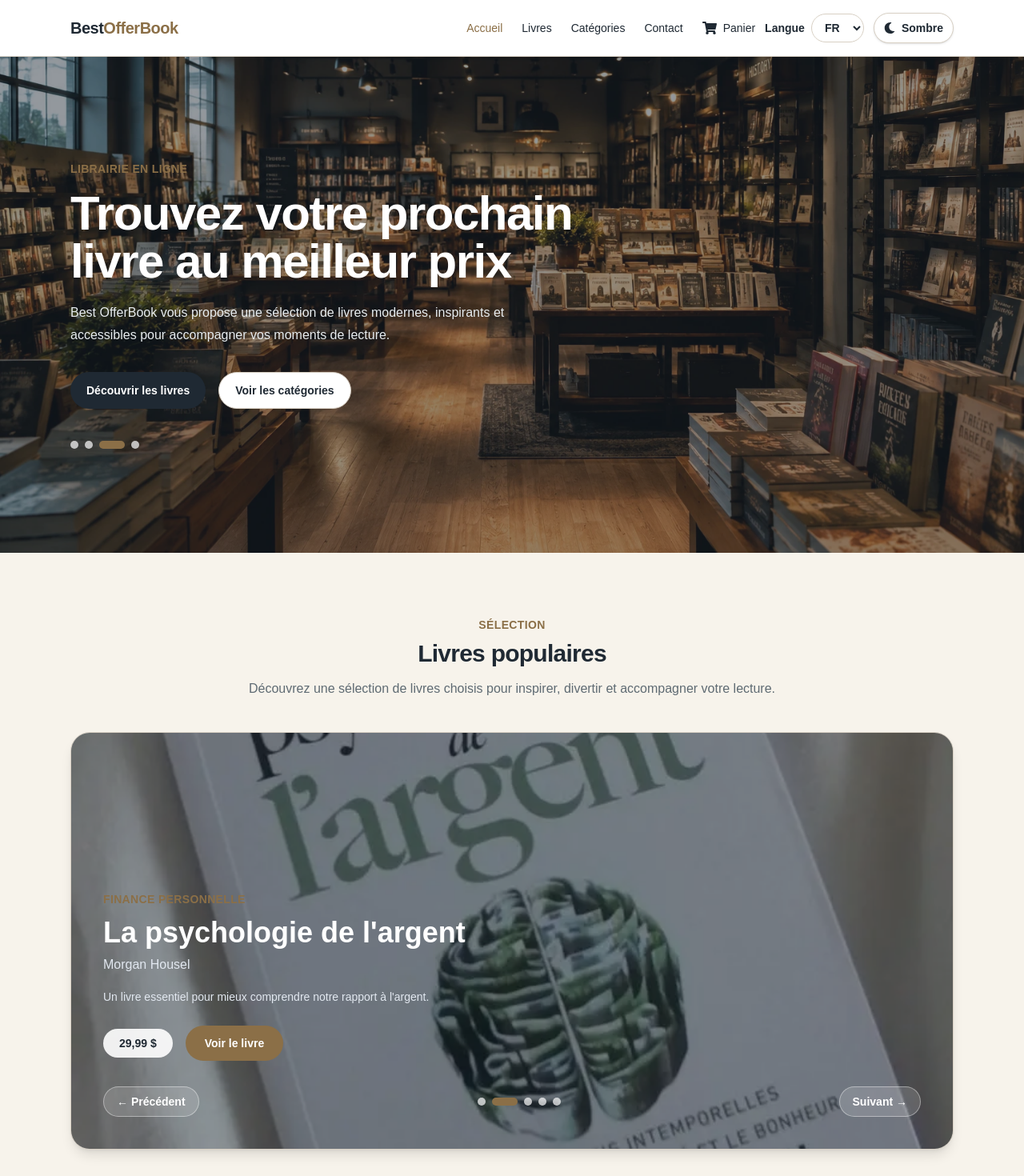
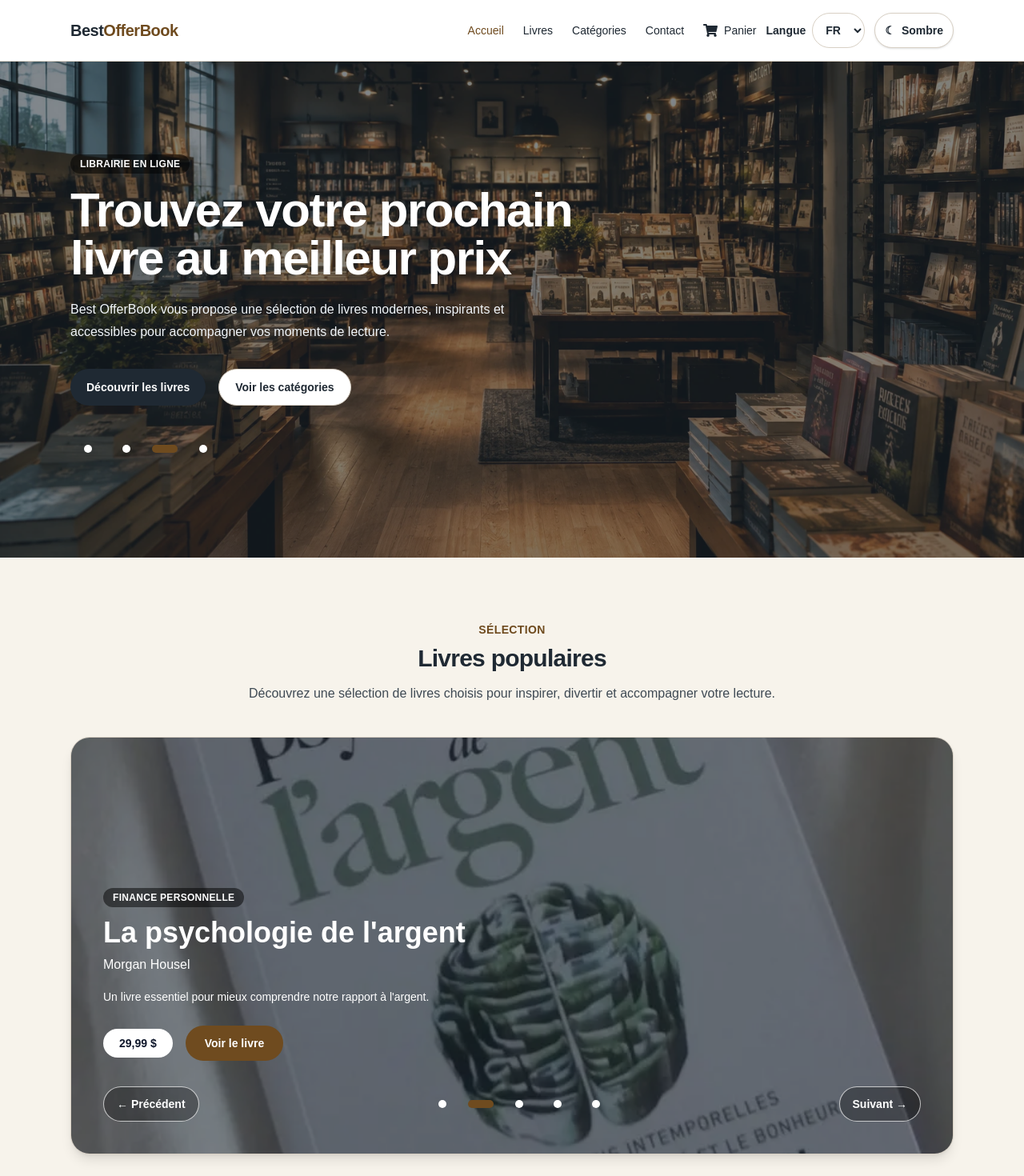
Before and after one commit to mubiluludeo77-ux/Best-offer-books, a Next.js app: page / in a window 1280 px wide. Shown: the top 1470 px of the page at 80% size. Built offline with nearby package versions, Linux system fonts and the light colour scheme.

Commit message:
performances  amélioré

```diff
--- a/src/app/globals.css
+++ b/src/app/globals.css
@@ -12,18 +12,18 @@
   --color-background: #f7f3eb;
   --color-surface: #ffffff;
   --color-primary: #1f2933;
-  --color-secondary: #8b6f47;
-  --color-muted: #5f6b73;
+  --color-secondary: #6f4b1f;
+  --color-muted: #3f4a54;
   --color-border: #d8d0c4;
 
   --color-card: #ffffff;
   --color-soft: #e8dfd2;
   --color-hover: #ece4d8;
 
-  --color-hero-overlay: rgba(31, 41, 51, 0.48);
-  --color-slider-overlay: rgba(31, 41, 51, 0.48);
+  --color-hero-overlay: rgba(31, 41, 51, 0.56);
+  --color-slider-overlay: rgba(31, 41, 51, 0.58);
   --color-hero-text: #ffffff;
-  --color-hero-muted: #e8edf0;
+  --color-hero-muted: #f1f5f9;
 
   --color-menu-surface: #ffffff;
 
@@ -46,18 +46,18 @@ html.dark {
   --color-background: #0f172a;
   --color-surface: #1e293b;
   --color-primary: #f8fafc;
-  --color-secondary: #d6b37c;
-  --color-muted: #cbd5e1;
+  --color-secondary: #f4d28f;
+  --color-muted: #d7e1ea;
   --color-border: #334155;
 
   --color-card: #1e293b;
   --color-soft: #1f2937;
   --color-hover: #334155;
 
-  --color-hero-overlay: rgba(2, 6, 23, 0.62);
-  --color-slider-overlay: rgba(2, 6, 23, 0.62);
+  --color-hero-overlay: rgba(2, 6, 23, 0.68);
+  --color-slider-overlay: rgba(2, 6, 23, 0.68);
   --color-hero-text: #ffffff;
-  --color-hero-muted: #e2e8f0;
+  --color-hero-muted: #f1f5f9;
 
   --color-menu-surface: #1e293b;
 
--- a/src/components/header/LanguageSwitcher.tsx
+++ b/src/components/header/LanguageSwitcher.tsx
@@ -18,15 +18,20 @@ export default function LanguageSwitcher() {
   }
 
   return (
-    <label className="flex items-center gap-2 text-sm font-semibold text-[var(--color-primary)]">
-      <span className="hidden sm:inline">{t('language.label')}</span>
+    <label
+      htmlFor="language-switcher"
+      className="flex items-center gap-2 text-sm font-semibold text-[var(--color-primary)]"
+    >
+      <span className="sr-only sm:not-sr-only">{t('language.label')}</span>
 
       <select
+        id="language-switcher"
         value={currentLanguage}
+        aria-label={t('language.label')}
         onChange={(event) =>
           handleChangeLanguage(event.target.value as SupportedLanguage)
         }
-        className="rounded-full border border-[var(--color-border)] bg-[var(--color-surface)] px-3 py-2 text-sm text-[var(--color-primary)] outline-none transition hover:bg-[var(--color-hover)]"
+        className="min-h-11 rounded-full border border-[var(--color-border)] bg-[var(--color-surface)] px-3 py-2 text-sm text-[var(--color-primary)] outline-none transition hover:bg-[var(--color-hover)]"
       >
         <option value="fr">{t('language.fr')}</option>
         <option value="en">{t('language.en')}</option>
--- a/src/components/header/ThemeToggle.tsx
+++ b/src/components/header/ThemeToggle.tsx
@@ -1,39 +1,27 @@
 'use client';
-
-import { FaMoon, FaSun } from 'react-icons/fa';
 
 import { useTranslation } from 'react-i18next';
 
 import { useTheme } from '@/providers/ThemeProvider';
 
 export default function ThemeToggle() {
-
   const { theme, toggleTheme } = useTheme();
-
   const { t } = useTranslation('header');
 
   const isDark = theme === 'dark';
 
   return (
-<button
-
+    <button
       type="button"
-
       onClick={toggleTheme}
-
-      className="flex items-center gap-2 rounded-full border border-[var(--color-border)] bg-[var(--color-surface)] px-3 py-2 text-sm font-semibold text-[var(--color-primary)] shadow-sm transition hover:bg-[var(--color-hover)]"
-
+      className="flex min-h-11 items-center gap-2 rounded-full border border-[var(--color-border)] bg-[var(--color-surface)] px-3 py-2 text-sm font-semibold text-[var(--color-primary)] shadow-sm transition hover:bg-[var(--color-hover)]"
       aria-label={isDark ? t('theme.goLight') : t('theme.goDark')}
->
-
-      {isDark ? <FaSun /> : <FaMoon />}
+    >
+      <span aria-hidden="true">{isDark ? '☀' : '☾'}</span>
 
       <span className="hidden sm:inline">
-
         {isDark ? t('theme.light') : t('theme.dark')}
-</span>
-</button>
-
+      </span>
+    </button>
   );
-
 }
--- a/src/components/home/FeaturedBooks.tsx
+++ b/src/components/home/FeaturedBooks.tsx
@@ -2,7 +2,7 @@
 
 import { useEffect, useState } from 'react';
 import Image from 'next/image';
-import { useRouter } from 'next/navigation';
+import Link from 'next/link';
 import { useTranslation } from 'react-i18next';
 
 import { featuredBooks } from '@/data/books';
@@ -11,7 +11,6 @@ import SectionTitle from '@/components/common/SectionTitle';
 import { formatPrice } from '@/utils/formatPrice';
 
 export default function FeaturedBooks() {
-  const router = useRouter();
   const { t, i18n } = useTranslation('home');
   const { t: tBooks } = useTranslation('books');
 
@@ -82,15 +81,8 @@ export default function FeaturedBooks() {
 
             <div className="absolute inset-0 bg-[var(--color-slider-overlay)]" />
 
-            <button
-              type="button"
-              onClick={() => router.push(`/livres/${currentBook.id}`)}
-              className="absolute inset-0 z-10 cursor-pointer"
-              aria-label={`${t('featured.viewBook')} ${translatedTitle}`}
-            />
-
-            <div className="pointer-events-none relative z-20 flex min-h-[520px] flex-col justify-end p-6 sm:p-10">
-<p className="text-sm font-semibold uppercase tracking-wide text-[var(--color-secondary)]">
+            <div className="relative z-20 flex min-h-[520px] flex-col justify-end p-6 sm:p-10">
+              <p className="inline-flex w-fit rounded-full bg-black/50 px-3 py-1 text-xs font-bold uppercase tracking-wide text-white">
                 {translatedCategory}
               </p>
 
@@ -98,53 +90,63 @@ export default function FeaturedBooks() {
                 {translatedTitle}
               </h3>
 
-              <p className="mt-2 text-base text-slate-200">
-                {translatedAuthor}
-</p>
+              <p className="mt-2 text-base text-white">{translatedAuthor}</p>
 
-              <p className="mt-4 max-w-2xl text-sm leading-6 text-slate-200">
+              <p className="mt-4 max-w-2xl text-sm leading-6 text-white">
                 {translatedDescription}
               </p>
 
               <div className="mt-6 flex flex-wrap items-center gap-4">
-<span className="rounded-full bg-white/90 px-5 py-2 text-sm font-bold text-[var(--color-primary)]">
+                <span className="rounded-full bg-white px-5 py-2 text-sm font-bold text-slate-900">
                   {formatPrice(currentBook.price, i18n.language)}
                 </span>
 
-                <span className="rounded-full bg-[var(--color-secondary)] px-6 py-3 text-sm font-semibold text-white">
+                <Link
+                  href={`/livres/${currentBook.id}`}
+                  className="inline-flex min-h-11 items-center rounded-full bg-[var(--color-secondary)] px-6 py-3 text-sm font-semibold text-white transition hover:opacity-90"
+                >
                   {t('featured.viewBook')}
-</span>
+                </Link>
               </div>
 
-              <div className="pointer-events-auto mt-8 flex flex-wrap items-center justify-between gap-4">
+              <div className="mt-8 flex flex-wrap items-center justify-between gap-4">
                 <button
                   type="button"
                   onClick={showPreviousBook}
-                  className="rounded-full border border-white/40 bg-white/15 px-4 py-2 text-sm font-semibold text-white transition hover:bg-white/25"
+                  className="min-h-11 rounded-full border border-white/70 bg-black/30 px-4 py-2 text-sm font-semibold text-white transition hover:bg-black/50"
                 >
                   {t('featured.previous')}
                 </button>
 
-                <div className="flex gap-2">
-                  {featuredBooks.map((book, index) => (
+                <div className="flex gap-1">
+                  {featuredBooks.map((book, index) => {
+                    const isActive = currentIndex === index;
+
+                    return (
                       <button
                         key={book.id}
                         type="button"
                         aria-label={`${t('featured.showBook')} ${book.title}`}
+                        aria-pressed={isActive}
                         onClick={() => setCurrentIndex(index)}
+                        className="flex h-11 w-11 items-center justify-center rounded-full"
+                      >
+                        <span
                           className={`h-2.5 rounded-full transition-all ${
-                        currentIndex === index
+                            isActive
                               ? 'w-8 bg-[var(--color-secondary)]'
-                          : 'w-2.5 bg-white/70'
+                              : 'w-2.5 bg-white'
                           }`}
                         />
-                  ))}
+                      </button>
+                    );
+                  })}
                 </div>
 
                 <button
                   type="button"
                   onClick={showNextBook}
-                  className="rounded-full border border-white/40 bg-white/15 px-4 py-2 text-sm font-semibold text-white transition hover:bg-white/25"
+                  className="min-h-11 rounded-full border border-white/70 bg-black/30 px-4 py-2 text-sm font-semibold text-white transition hover:bg-black/50"
                 >
                   {t('featured.next')}
                 </button>
--- a/src/components/home/Hero.tsx
+++ b/src/components/home/Hero.tsx
@@ -2,11 +2,11 @@
 
 import { useEffect, useState } from 'react';
 import Image from 'next/image';
+import { useTranslation } from 'react-i18next';
 
 import Button from '@/components/common/Button';
 import Container from '@/components/common/Container';
 import { heroSlides } from '@/data/heroSlides';
-import { useTranslation } from 'react-i18next';
 
 export default function Hero() {
   const [activeSlideIndex, setActiveSlideIndex] = useState(0);
@@ -30,7 +30,8 @@ export default function Hero() {
         src={activeSlide.src}
         alt={activeSlide.alt}
         fill
-        priority
+        preload
+        quality={70}
         sizes="100vw"
         className="object-cover"
       />
@@ -39,7 +40,7 @@ export default function Hero() {
 
       <Container className="relative z-10 flex min-h-[620px] items-center">
         <div className="max-w-2xl">
-<p className="mb-4 text-sm font-semibold uppercase tracking-wide text-[var(--color-secondary)]">
+          <p className="mb-4 inline-flex rounded-full bg-black/50 px-3 py-1 text-xs font-bold uppercase tracking-wide text-white">
             {t('hero.eyebrow')}
           </p>
 
@@ -59,20 +60,29 @@ export default function Hero() {
             </Button>
           </div>
 
-          <div className="mt-10 flex gap-2">
-            {heroSlides.map((slide, index) => (
+          <div className="mt-8 flex gap-1">
+            {heroSlides.map((slide, index) => {
+              const isActive = activeSlideIndex === index;
+
+              return (
                 <button
                   key={slide.id}
                   type="button"
                   aria-label={`${t('hero.showImage')} ${index + 1}`}
+                  aria-pressed={isActive}
                   onClick={() => setActiveSlideIndex(index)}
+                  className="flex h-11 w-11 items-center justify-center rounded-full"
+                >
+                  <span
                     className={`h-2.5 rounded-full transition-all ${
-                  activeSlideIndex === index
+                      isActive
                         ? 'w-8 bg-[var(--color-secondary)]'
-                    : 'w-2.5 bg-white/70'
+                        : 'w-2.5 bg-white'
                     }`}
                   />
-            ))}
+                </button>
+              );
+            })}
           </div>
         </div>
       </Container>
```
Lines whose indentation alone changed are shown as unchanged.
